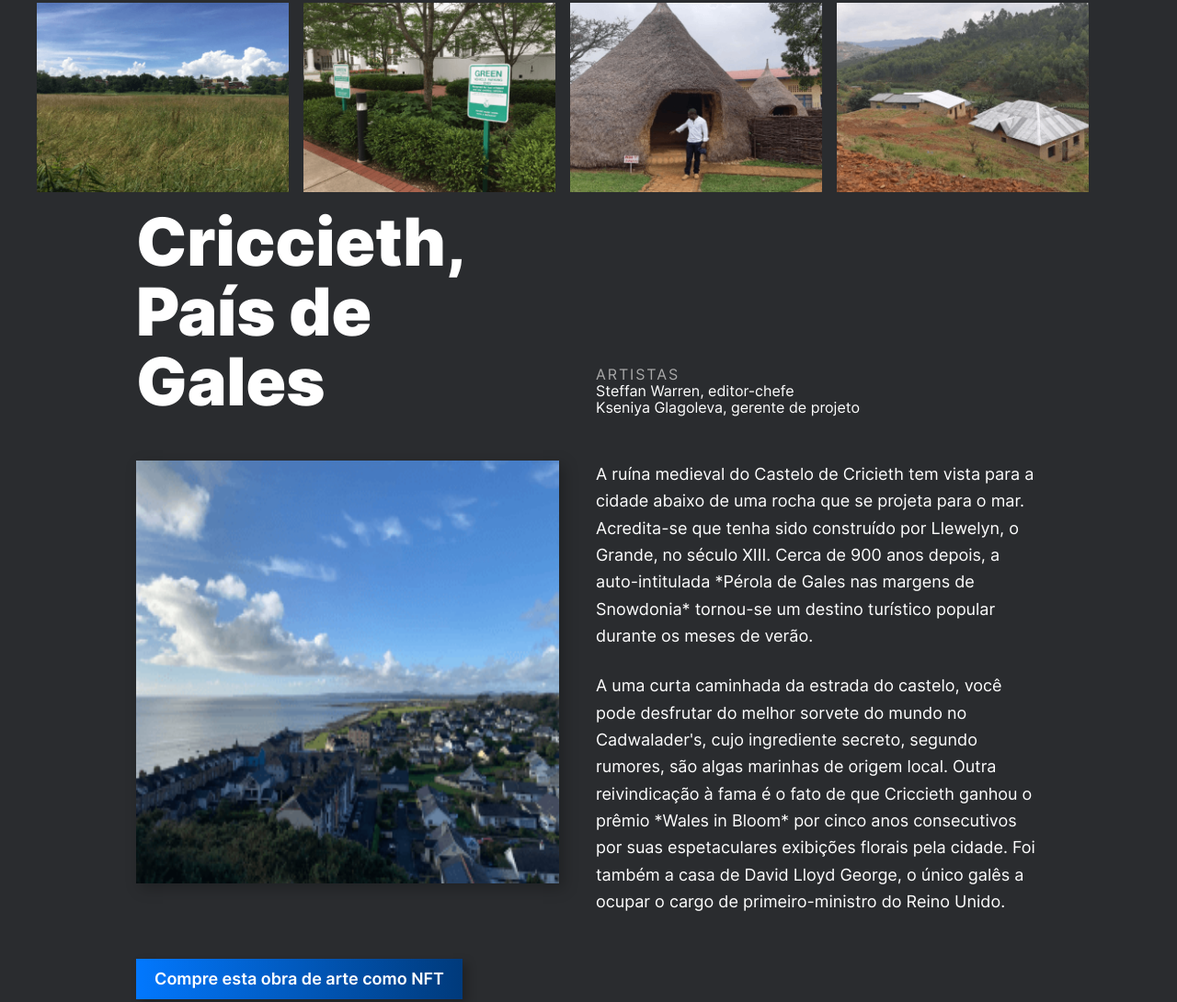
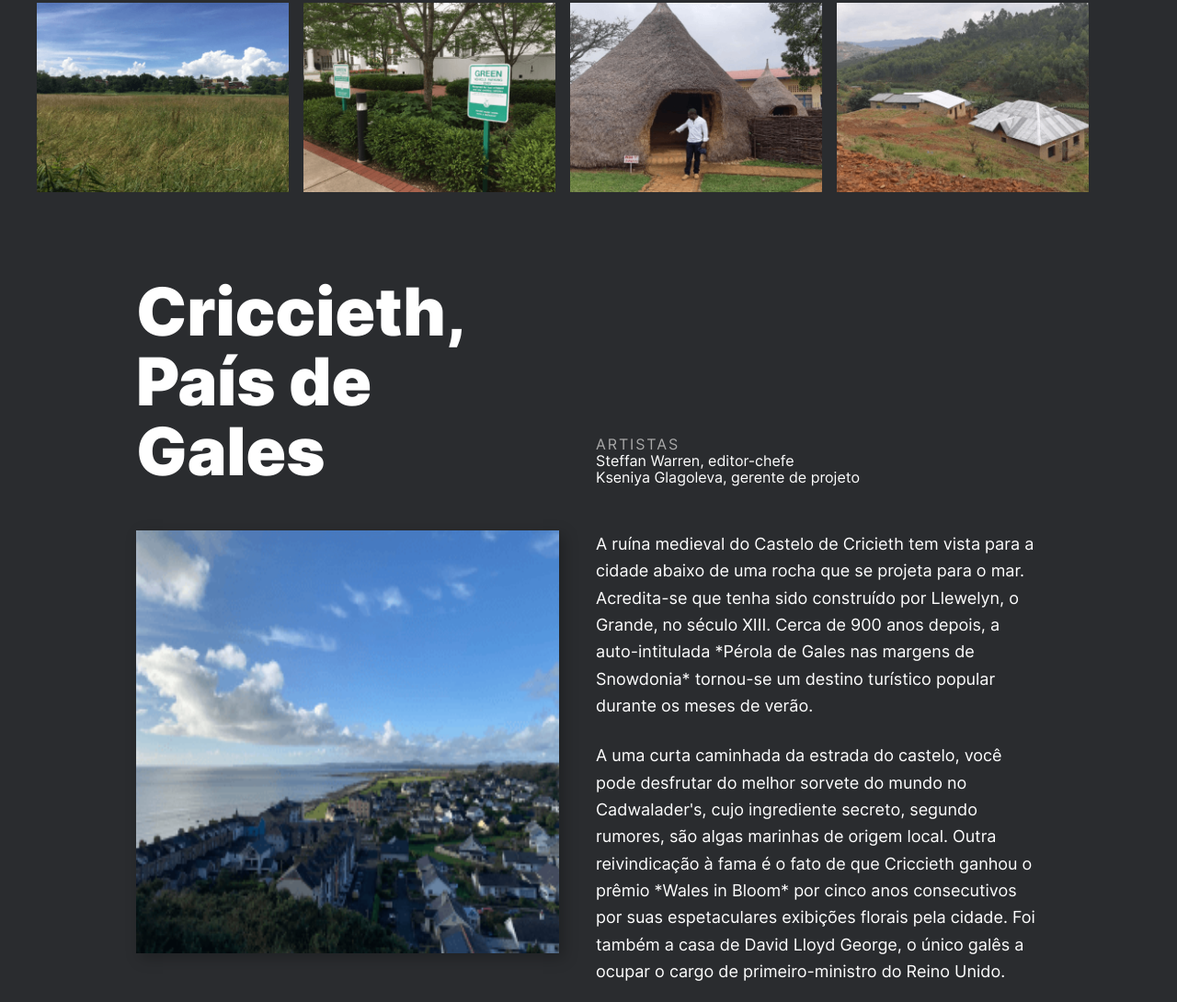
Before and after one commit to AlejandroAnjos/web_project_homeland, a plain HTML site: page index.html in a window 1280 px wide. Shown: the part 1739-2829 px from the top of the page at 92% size. Drawn offline with Linux system fonts and the light colour scheme.

```diff
--- a/blocks/places.css
+++ b/blocks/places.css
@@ -4,6 +4,7 @@
   display: flex;
   gap: 80px;
   flex-direction: column;
+  margin-top: 92px;
 }
 .places__item {
   display: grid;
@@ -11,18 +12,15 @@
     "title artist"
     "image description"
     "button description"
-    ". description"
-    ;
+    ". description";
 
   column-gap: 40px;
   row-gap: 48px;
   grid-template-columns: 460px 1fr;
- grid-template-rows: auto auto 1fr;
-
+  grid-template-rows: auto auto 1fr;
 }
 .places__title {
   margin: 0;
-
   align-self: self-end;
   grid-area: title;
   font-family: Inter;
```
